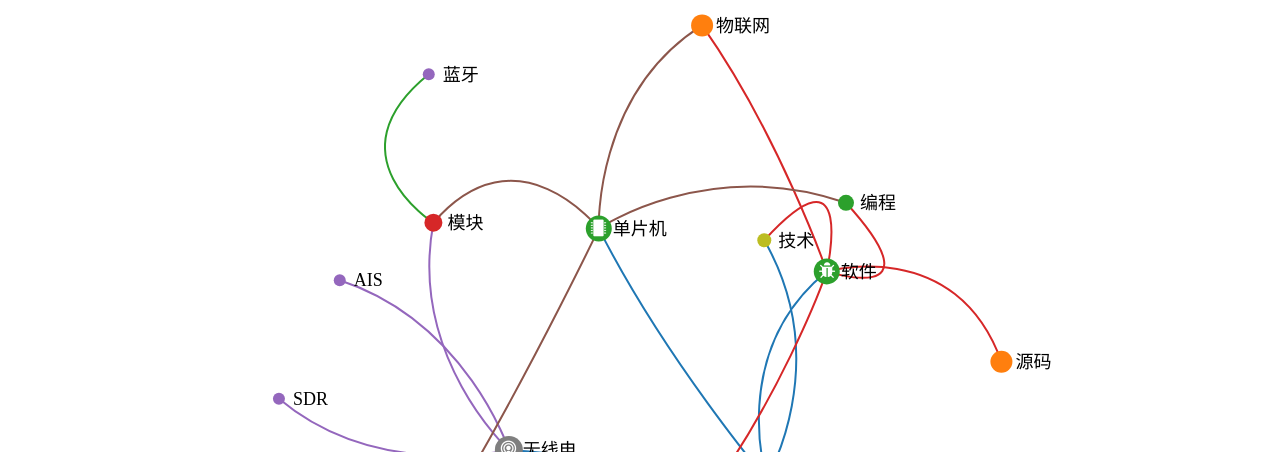
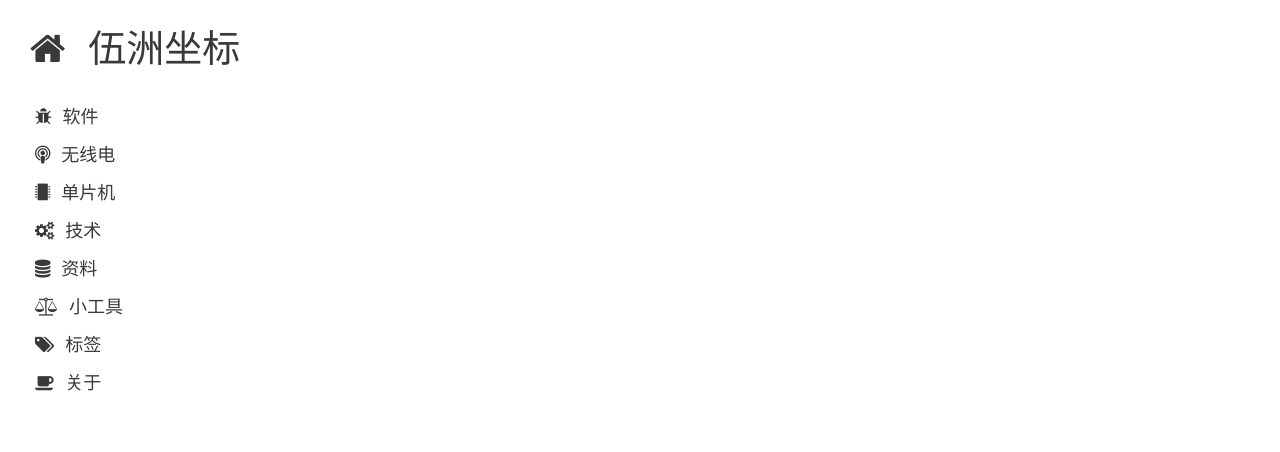
Before and after one commit to wurom/WUZHOU.XYZ, a plain HTML site: page index.html in a window 1280 px wide. Shown: the top 452 px of the page. Drawn offline with Linux system fonts and the light colour scheme.

Commit message:
Add files via upload

```diff
--- a/index.html
+++ b/index.html
@@ -12,13 +12,33 @@
     <link rel="stylesheet" href="./wufiles/fonts/font-awesome.min.css">
     <script data-ad-client="ca-pub-5414095334113187" async src="https://pagead2.googlesyndication.com/pagead/js/adsbygoogle.js"></script>
     <script>var _hmt = _hmt || [];(function() {var hm = document.createElement("script");hm.src = "https://hm.baidu.com/hm.js?7331184a3c570641dee9ef87b68c54be";var s = document.getElementsByTagName("script")[0]; s.parentNode.insertBefore(hm, s);})();</script>
-  </head>
+</head>
   <body>
-				<div id="home"></div>
-				<div id="tooltip" class="hidden"><p><span id="tooltip_value"></span></p></div>
+
     <div class="wrapper">
 
+<header id="top-bar">
+		<div style="position:relative;height:100%;"><div id="top-bar__logo"><h1 class="site-logo"><a href="index.html"><i class="fa fa-home"></i> 伍洲坐标</a></h1></div><a id="top-bar__navigation-toggler" href="javascript:void(0);"><span></span></a>
+		<div id="top-bar__navigation-wrap">
+		<nav class="navigation" id="top-bar__navigation">
 
+<ul class="topnav">
+
+<li><a href="javascript:Homelist('list',1);"><i class="fa fa-bug"></i> 软件</a></i></li>
+<li><a href="javascript:Homelist('list',2);"><i class="fa fa-podcast"></i> 无线电</a></li>
+<li><a href="javascript:Homelist('list',3);"><i class="fa fa-microchip"></i> 单片机</a></li>
+<li><a href="javascript:Homelist('list',4);"><i class="fa fa-cogs"></i> 技术</a></li>
+<li><a href="#" onclick="Homelist('list',5);"><i class="fa fa-database"></i> 资料</a></li>
+<li><a href="./tools.html"><i class="fa fa-balance-scale"></i> 小工具</a></li>
+<li><a href="./labels.html"><i class="fa fa-tags"></i> 标签</a></li>
+<li><a href="./about.html"><i class="fa fa-coffee"></i> 关于</a></li>
+</ul>
+		</nav></div></div>
+	</header>
+
+      <section>
+      <div id="list"></div>
+      </section>
     </div>
 
   <div id="footer" style="display: block;">
```
